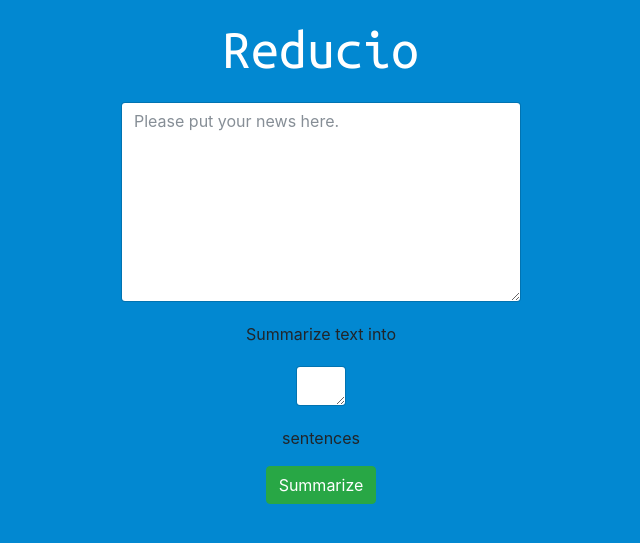
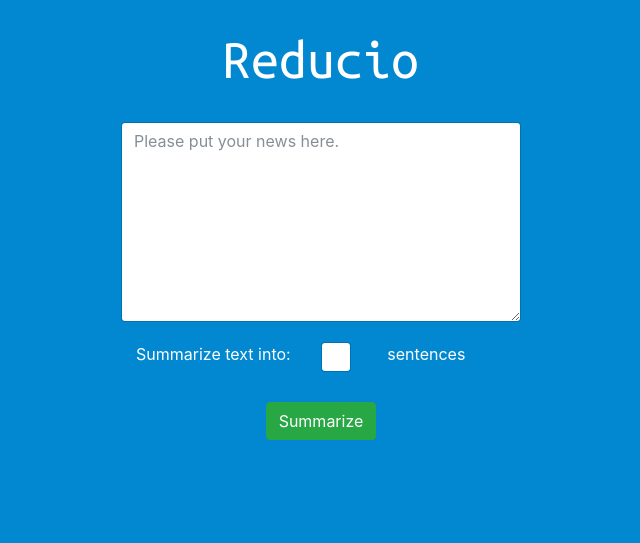
Before and after one commit to devinalvaro/reducio, a Flask app: page / in a window 1280 px wide. Shown: the top 543 px of the page, without its empty margins (319-959 px from the left). Run offline with Flask 2, Linux system fonts and the light colour scheme; some libraries are stand-ins or nearby versions.

Commit message:
Layout user interfaces

```diff
--- a/static/main.css
+++ b/static/main.css
@@ -1,14 +1,22 @@
 body {
+    margin: 20px auto;
+
     background-color: #0288d1;
-    margin: 20px auto;
+
     text-align: center;
 }
 
 h1 {
+    margin: 10px auto;
+
     color: #fff;
+
     font-family: 'Ubuntu Mono';
     font-size: 3.5em;
-    margin: 20px auto;
+}
+
+#main-body {
+    width: 400px;
 }
 
 #text-box {
@@ -18,11 +26,16 @@ h1 {
 }
 
 #number-box {
-    margin: 20px auto;
-    width: 50px;
-    height: 40px;
+    padding: 5px;
+    width: 30px;
+    height: 30px;
+
+    resize: none;
+    overflow-y: hidden;
 }
 
 #sum-btn {
+    margin: 20px;
+
     cursor: pointer;
 }
--- a/templates/index.html
+++ b/templates/index.html
@@ -23,20 +23,38 @@
 </head>
 
 <body>
-    <div class="container">
-        <h1>Reducio</h1>
+    <div id="main-body" class="container">
+        <div class="row">
+            <h1>Reducio</h1>
+        </div>
 
-        <textarea id="text-box" class="form-control" placeholder="Please put your news here."></textarea>
+        <div class="row">
+            <textarea id="text-box" class="form-control" placeholder="Please put your news here."></textarea>
+        </div>
 
-        <p>Summarize text into </p>
-        <textarea id="number-box" class="form-control" maxlength="2"></textarea>
-        <p> sentences</p>
+        <div class="row">
+            <div class="col-auto">
+                <p style="color:#fff">Summarize text into:</p>
+            </div>
+            <div class="col-2">
+                <textarea id="number-box" class="form-control input-sm" maxlength="2"></textarea>
+            </div>
+            <div class="col-auto">
+                <p style="color:#fff">sentences</p>
+            </div>
+        </div>
 
-        <button id="sum-btn" class="btn btn-success">
-                Summarize
-        </button>
+        <div class="row">
+            <div class="col-md center-block">
+                <button id="sum-btn" class="btn btn-success">
+                    <span class="pull-right">Summarize</span>
+                </button>
+            </div>
+        </div>
 
-        <div id="summarized-text-box"></div>
+        <div class="row">
+            <div id="summarized-text-box"></div>
+        </div>
     </div>
 </body>
 
```
